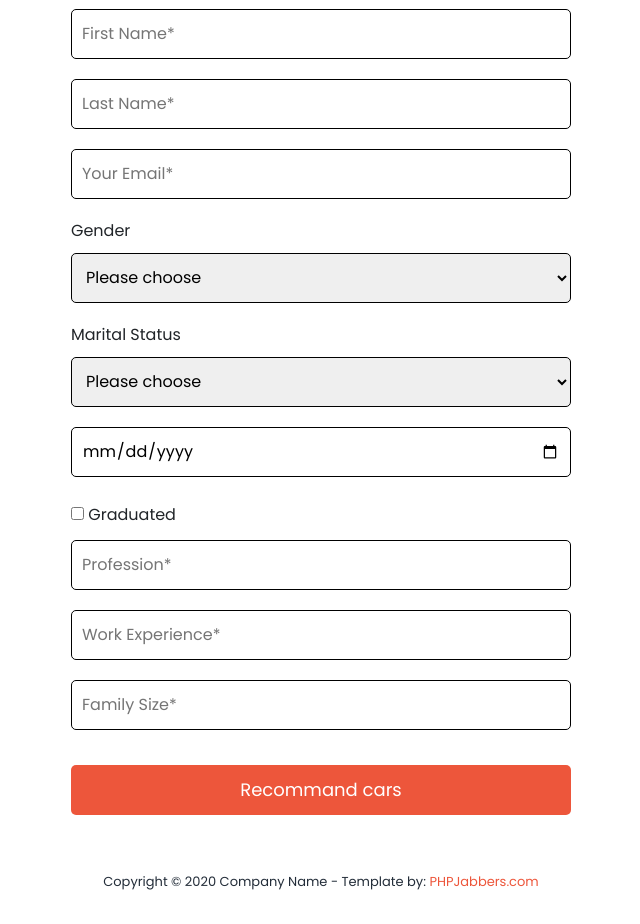
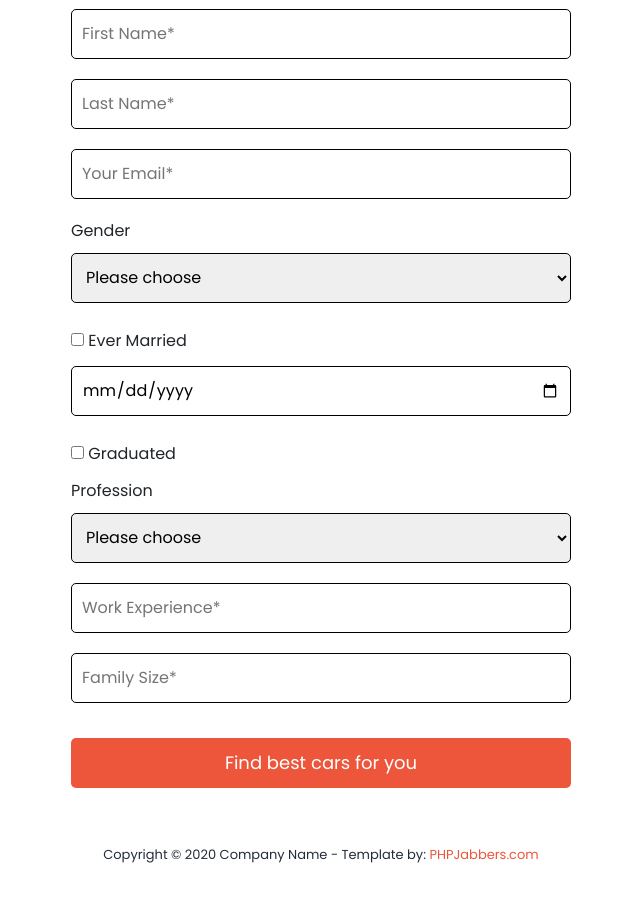
Before and after one commit to edem98/classify-client-backend, a Django app: template templates/index.html in a window 1280 px wide. Shown: the part 165-1089 px from the top of the page, without its empty margins (319-959 px from the left). After the commit the page ends 1028 px from the top, so only its background shows below. Run offline with Django 3.2, Linux system fonts and the light colour scheme; the template is opened without the code that fills it, so the values that code supplies are empty; some libraries are stand-ins or nearby versions.

Commit message:
insert model in backend

```diff
--- a/api/admin.py
+++ b/api/admin.py
@@ -6,7 +6,7 @@ from django.utils.html import format_html
 class ClassifiedUserAdmin(admin.ModelAdmin):
 	list_filter = ['ever_married','graduated','anonymised_category','segmentation','gender']
 	search_fields = ['first_name','last_name','profession']
-	list_display = ('user','first_name','last_name',
+	list_display = ('first_name','last_name',
 		'email','gender','ever_married',
 		'birth_day','graduated','profession',
 		'work_experience', 'spending_score',
--- a/api/models.py
+++ b/api/models.py
@@ -1,5 +1,5 @@
 from django.db import models
-from django.contrib.auth.models import User
+
 
 class ClassifiedUser(models.Model):
 
@@ -40,12 +40,11 @@ class ClassifiedUser(models.Model):
 		)
 
 
-	user = models.OneToOneField(User,null=False,on_delete=models.CASCADE,blank=True)
 	first_name = models.CharField(max_length=255,null=True,blank=True)
 	last_name = models.CharField(max_length=255,null=True,blank=True)
 	email = models.EmailField(null=True,blank=True)
 	gender = models.CharField(max_length=255,choices=GENDER,default=MALE,blank=True)
-	ever_married =  models.CharField(max_length=255,choices=MARITAL_STATUS,default=NEVER_MARRIED,blank=True)
+	ever_married =  models.BooleanField(null=True,blank=True,default=False)
 	birth_day = models.DateField(null=True,blank=True)
 	graduated = models.BooleanField(null=True,blank=True,default=False)
 	profession = models.CharField(max_length=255,null=True,blank=True)
--- a/static/css/style.css
+++ b/static/css/style.css
@@ -1386,3 +1386,17 @@ a:hover {
   justify-content: center;
   align-items: center;
 }
+
+.no-cars-container {
+  display: flex;
+  justify-items: center;
+  margin: auto;
+  align-items: center;
+}
+
+.no-cars {
+  text-align: center;
+  align-self: center;
+  font-size: large;
+  color: #1e1e1e;
+}
--- a/static/js/get-cars.js
+++ b/static/js/get-cars.js
@@ -1,41 +1,39 @@
-const formatter = new Intl.NumberFormat('en-US', {
-        style: 'currency',
-        currency: 'USD',
-      });
+var formatter = new Intl.NumberFormat('en-US', {
+    style: 'currency',
+    currency: 'USD',
+});
 
 const extractData = (data) => {
-  const extractedData = {}
-  data.forEach((item) =>
-    {
-    extractedData[item.name] = item.value
-  })
-  return extractedData
-}
+  const extractedData = {};
+  data.forEach((item) => {
+    extractedData[item.name] = item.value;
+  });
+  return extractedData;
+};
 
 const getTUserCars = async (BASE_URL, data) => {
+  console.log(data)
   try {
     const response = await axios.post(`${BASE_URL}users/`, {
       data: data,
-    }, {headers:{"X-CSRFToken": data.csrfmiddlewaretoken },});
+    }, {
+      headers: { 'X-CSRFToken': data.csrfmiddlewaretoken },
+    });
     return response.data;
   } catch (errors) {
     console.error(errors);
     alert(`Could not process your request\n${errors}`);
   }
 };
-
-// hide recommandation section
 $('.recommanded-cars').hide();
-
-//handle form subscription
 $('#classify-form').on('submit', (e) => {
   e.preventDefault();
   const form = $('#classify-form');
   const formData = form.serializeArray();
+  const BASE_URL = 'http://127.0.0.1:8000/api/';
   const extractedData = extractData(formData);
-  const BASE_URL = 'http://127.0.0.1:8000/api/';
   const carsData = getTUserCars(BASE_URL, extractedData);
-  carsData.then(cars => {
+  carsData.then((cars) => {
     if (cars.length > 0) {
       $('#cars').empty();
       cars.forEach((item) => {
@@ -60,12 +58,15 @@ $('#classify-form').on('submit', (e) => {
       $('#find-cars').fadeOut(1000);
       $('.recommanded-cars').fadeIn(1000);
     } else {
-      $('#cars').append('<p>No cars</p>');
+      $('#find-cars').fadeOut(1000);
+      $('.recommanded-cars').fadeIn(1000);
+      $('#cars').empty();
+      $('#cars').append(
+        '<div class="no-cars-container"><p class="no-cars">No cars available for your profile</p></div>',
+      );
     }
   });
 });
-
-// display subscription form on try again button pressed
 $('#fill-form').on('click', (e) => {
   $('.recommanded-cars').hide();
   $('#find-cars').fadeIn(1000);
--- a/templates/index.html
+++ b/templates/index.html
@@ -22,13 +22,16 @@
       href="{% static 'css/bootstrap.min.css' %}"
     />
 
-    <link rel="stylesheet" type="text/css" href="{% static 'css/font-awesome.css' %}" />
+    <link
+      rel="stylesheet"
+      type="text/css"
+      href="{% static 'css/font-awesome.css' %}"
+    />
 
     <link rel="stylesheet" href="{% static 'css/style.css' %}" />
   </head>
 
   <body>
-
     <!-- ***** Cars Starts ***** -->
     <section class="section" id="find-cars">
       <div class="container">
@@ -37,12 +40,15 @@
             <div class="section-heading">
               <h2>Find <em>Cars</em></h2>
               <img src="{% static 'images/line-dec.png' %}" alt="" />
-              <p>Fill the form bellow with the client information to find his/her best suited cars.</p>
+              <p>
+                Fill the form bellow with the client information to find his/her
+                best suited cars.
+              </p>
             </div>
           </div>
         </div>
         <div class="form-div">
-          <form method="post" id="classify-form" >
+          <form method="post" id="classify-form">
             {% csrf_token %}
             <input
               class="user-input"
@@ -72,31 +78,35 @@
             <label for="gender" class="user-label">Gender</label>
             <select id="gender" name="gender" class="user-select">
               <option value="" selected>Please choose</option>
-              <option value="MALE">MALE</option>
-              <option value="FEMALE">FEMALE</option>
-              <option value="OTHER">OTHER</option>
+              <option value="1">MALE</option>
+              <option value="0">FEMALE</option>
             </select>
-            <label for="ever_married" class="user-label">Marital Status</label>
-            <select id="ever_married" name="ever_married" class="user-select">
-              <option value="" selected>Please choose</option>
-              <option value="MARRIED">MARRIED</option>
-              <option value="SEPERATED">SEPERATED</option>
-              <option value="DIVORCED">DIVORCED</option>
-              <option value="WIDOWED">WIDOWED</option>
-              <option value="NEVER_MARRIED">NEVER_MARRIED</option>
-            </select>
+            <label for="ever_married" class="user-label">
+              <input
+                type="checkbox"
+                name="ever_married"
+                class="user-checkbox"
+              />
+              Ever Married
+            </label>
             <input type="date" name="birth_day" class="user-input" />
             <label for="graduated" class="user-label">
               <input type="checkbox" name="graduated" class="user-checkbox" />
               Graduated
             </label>
-            <input
-              type="text"
-              name="profession"
-              class="user-input"
-              placeholder="Profession*"
-              required=""
-            />
+            <label for="profession" class="user-label">Profession</label>
+            <select id="profession" name="profession" class="user-select">
+              <option value="" selected>Please choose</option>
+              <option value="0">ARTIST</option>
+              <option value="1">DOCTOR</option>
+              <option value="2">ENGINEER</option>
+              <option value="3">ENTERTAINMENT</option>
+              <option value="4">EXCECUTIVE</option>
+              <option value="5">HEALTH CARE</option>
+              <option value="6">HOME MAKER</option>
+              <option value="7">LAWER</option>
+              <option value="8">MARKETING</option>
+            </select>
             <input
               type="number"
               step="1"
@@ -116,7 +126,7 @@
               required=""
             />
             <button type="submit" id="form-submit" class="user-button">
-              Recommand cars
+              Find best cars for you
             </button>
           </form>
         </div>
```
Also changed, not shown: api/serializers.py (+1 -8 lines), api/views.py (+89 -6 lines), api/migrations/0005_remove_classifieduser_user.py (added), api/migrations/0006_alter_classifieduser_ever_married.py (added), db.sqlite3, 2 other files.
